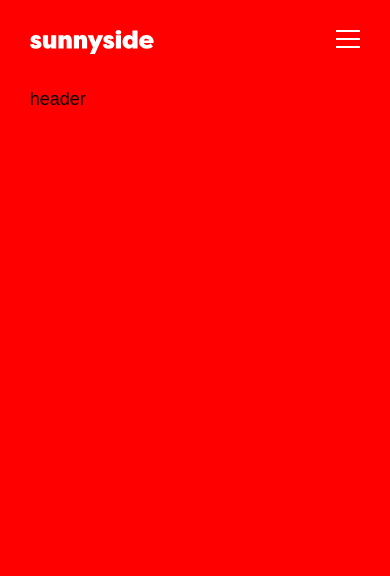
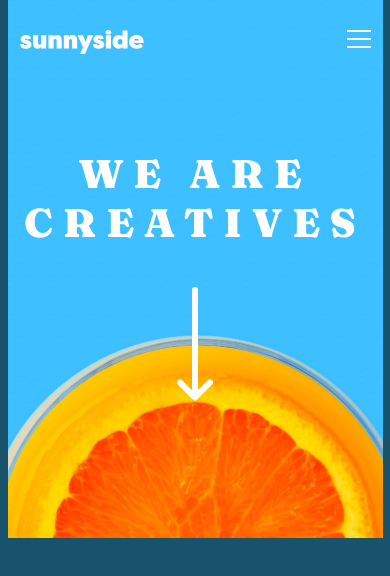
Before and after one commit to Emrikcah/sunnyside, a React (Create React App) app: page / in a window 390 px wide. Shown: the top 576 px of the page. Built offline with nearby package versions, Linux system fonts and the light colour scheme.

Commit message:
finished mobile header

```diff
--- a/public/index.html
+++ b/public/index.html
@@ -5,10 +5,11 @@
       <link rel="icon" href="%PUBLIC_URL%/favicon.ico" />
       <meta name="viewport" content="width=device-width, initial-scale=1" />
       <meta name="theme-color" content="#000000" />
-    <meta
-      name="description"
-      content="Web site created using create-react-app"
-    />
+      <meta name="description" content="Web site created using create-react-app" />
+      <!-- Google Fonts -->
+      <link rel="preconnect" href="https://fonts.googleapis.com" />
+      <link rel="preconnect" href="https://fonts.gstatic.com" crossorigin />
+      <link href="https://fonts.googleapis.com/css2?family=Barlow:wght@600&family=Fraunces:wght@700;900&display=swap" rel="stylesheet" />
       <link rel="apple-touch-icon" href="%PUBLIC_URL%/logo192.png" />
       <!--
       manifest.json provides metadata used when your web app is installed on a
--- a/src/App.js
+++ b/src/App.js
@@ -2,22 +2,31 @@ import styled from "styled-components";
 import Header from "./components/Header";
 import Navbar from "./components/Navbar";
 import GlobalStyles from "./styles/Global";
+import images from './constants/images'
+
 
 function App() {
    return (
       <>
          <GlobalStyles />
-            <StyledHeader>
+            <StyledShowcase>
                <Navbar />
                <Header />
-            </StyledHeader>
+            </StyledShowcase>
 
       </>
    );
 }
-const StyledHeader = styled.div`
-background-color: red ;
-min-height: 100vh ;
+const StyledShowcase = styled.div`
+background: url(${images.mHeader}) ;
+background-repeat: no-repeat ;
+background-position: center ;
+background-size: contain ;
+height: 538px ;
+
+@media(min-width: 768px){
+   background: url(${images.dHeader}) ;
+}
 `
 
 export default App;
--- a/src/components/Header.js
+++ b/src/components/Header.js
@@ -1,21 +1,39 @@
-import React from 'react'
-import styled from 'styled-components'
+import React from "react";
+import styled from "styled-components";
 import { Container } from "../styles/Container.styled";
-
-
+import images from "../constants/images";
 
 const Header = () => {
-  return (
-    <StyledHeader>
-      <Container>
-        header
-      </Container>
-    </StyledHeader>
-  )
-}
+   return (
+      <StyledHeader>
+         <Container>
+            <div>
+               <h1>we are creatives</h1>
+               <img src={images.arrowDown} alt="" />
+            </div>
+         </Container>
+      </StyledHeader>
+   );
+};
 
 const StyledHeader = styled.header`
+   div {
+      display: flex;
+      align-items: center;
+      justify-content: center;
+      flex-direction: column;
+   }
 
-`
+   h1 {
+      margin-top: 60px;
+      margin-bottom: 40px ;
+      text-transform: uppercase;
+      color: var(--White);
+      font-weight: 900;
+      text-align: center;
+      font-size: 2.5rem;
+      letter-spacing: 10px;
+   }
+`;
 
-export default Header
+export default Header;
--- a/src/styles/Container.styled.js
+++ b/src/styles/Container.styled.js
@@ -2,9 +2,9 @@ import styled from "styled-components";
 
 export const Container = styled.div`
 
-width: 95vw ;
+width: 90vw ;
 max-width: 375px ;
-padding: 0 20px ;
+/* padding: 0 20px ; */
 margin: 0 auto ;
 
 @media (min-width: 768px){
--- a/src/styles/Global.js
+++ b/src/styles/Global.js
@@ -1,7 +1,7 @@
 import { createGlobalStyle } from "styled-components";
 
 const GlobalStyles = createGlobalStyle`
-@import url('https://fonts.googleapis.com/css2?family=Barlow:wght@600&family=Fraunces:wght@700;900&display=swap');
+
 
 :root{
    --Soft-red: hsl(7, 99%, 70%);
@@ -25,7 +25,7 @@ const GlobalStyles = createGlobalStyle`
 }
 
 body{
-    font-family: 'Barlow', sans-serif;
+    /* font-family: 'Barlow', sans-serif; */
     font-size: 18px ;
     background-color: var(--Dark-blue) ;
 }
```
Lines whose indentation alone changed are shown as unchanged.
